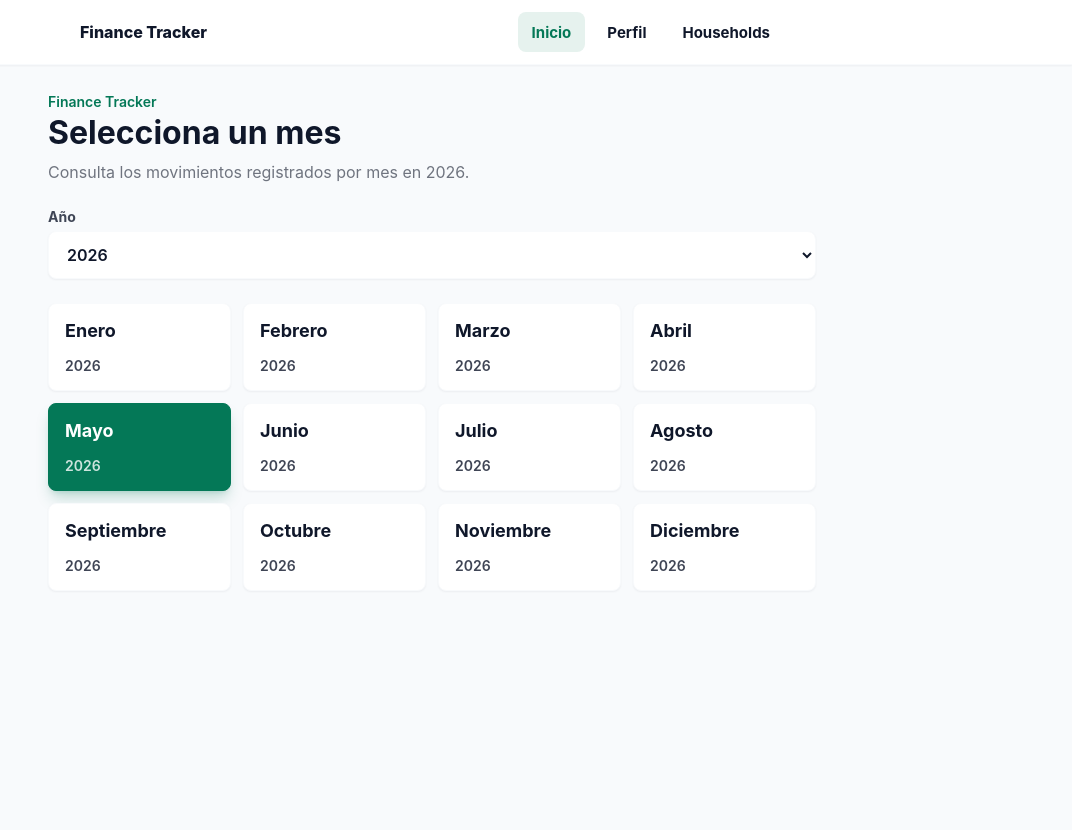
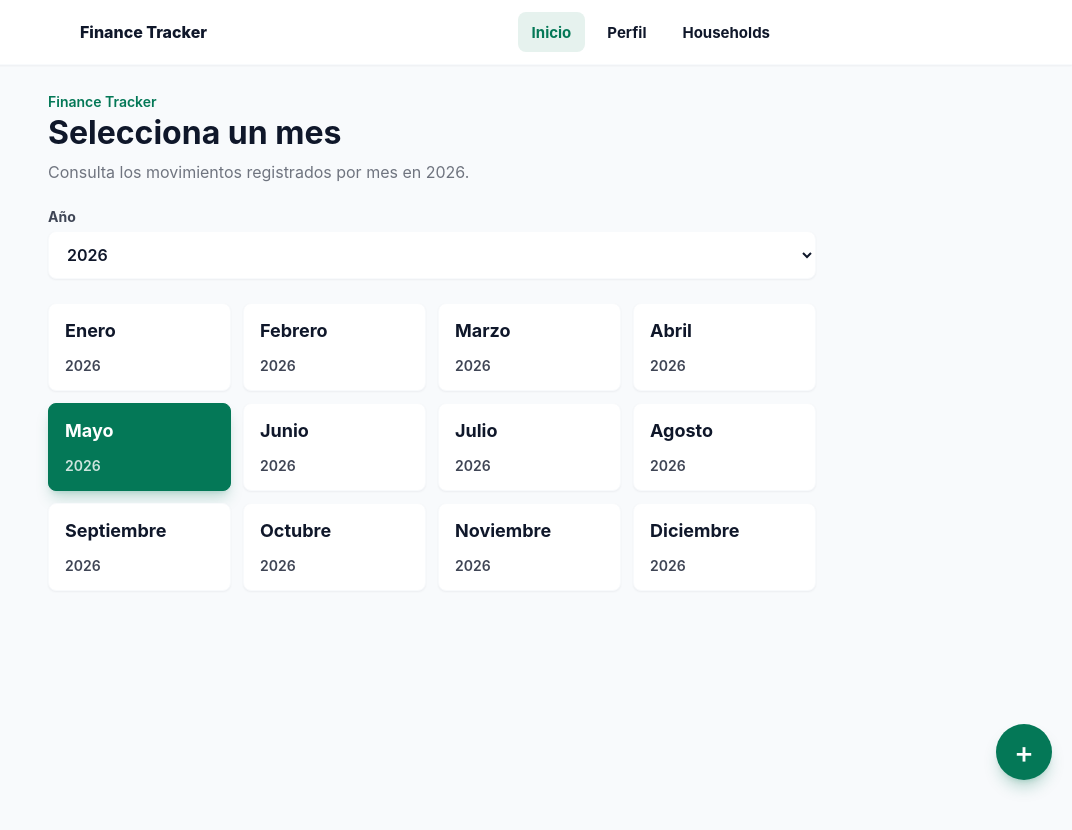
Before and after one commit to i42maroa/finance-tracker, an Angular app: page / in a window 1280 px wide. Shown: the top 830 px of the page, without its empty margins (208-1280 px from the left). Built offline with nearby package versions, Linux system fonts and the light colour scheme.

Commit message:
add button transactions

```diff
--- a/src/app/features/home/home.html
+++ b/src/app/features/home/home.html
@@ -31,4 +31,11 @@
       }
     </section>
   </section>
+
+  <app-circle-button
+    ariaLabel="Crear transaccion"
+    (pressed)="openCreateTransactionModal()"
+  >
+    +
+  </app-circle-button>
 </main>
--- a/src/app/features/home/home.ts
+++ b/src/app/features/home/home.ts
@@ -1,7 +1,9 @@
 import { CommonModule } from '@angular/common';
-import { Component } from '@angular/core';
+import { Component, inject } from '@angular/core';
 import { FormsModule } from '@angular/forms';
 import { RouterLink } from '@angular/router';
+import { ModalService } from '../../core/services/modal/modal.service';
+import { CircleButton } from '../../shared/ui/buttons/circle-button/circle-button';
 
 interface MonthLink {
   label: string;
@@ -11,11 +13,12 @@ interface MonthLink {
 
 @Component({
   selector: 'app-home',
-  imports: [CommonModule, FormsModule, RouterLink],
+  imports: [CircleButton, CommonModule, FormsModule, RouterLink],
   templateUrl: './home.html',
   styleUrl: './home.css',
 })
 export class Home {
+  private readonly modalService = inject(ModalService);
   private readonly firstSelectableYear = 2025;
   private readonly today = new Date();
   readonly currentYear = this.today.getFullYear();
@@ -29,6 +32,13 @@ export class Home {
 
   monthTrackBy(_: number, month: MonthLink): string {
     return month.month;
+  }
+
+  openCreateTransactionModal(): void {
+    this.modalService.open({
+      type: 'transaction-form',
+      data: { mode: 'create' },
+    });
   }
 
   private buildAvailableYears(): number[] {
```
Also changed, not shown: 1 other file (tests, documents, lock files or other folders).
